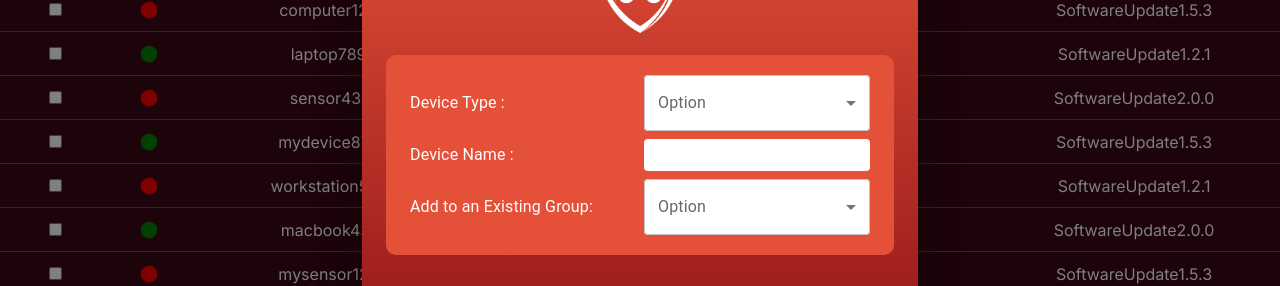
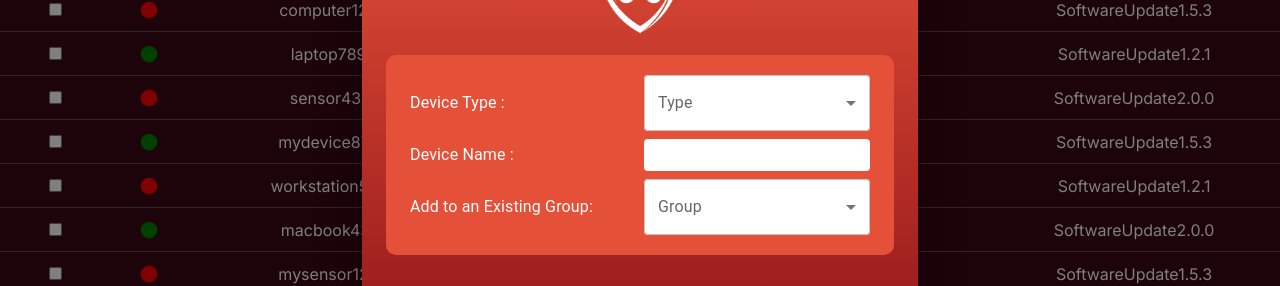
Before and after one commit to benjaminbaret/cerber-web-app, a Next.js app: page /devices in a window 1280 px wide. Both pictures are taken after a click on the button "New Device". Shown: the part 296-582 px from the top of the page. Built offline with nearby package versions, Linux system fonts and the light colour scheme.

Commit message:
Nouvelle base de données

```diff
--- a/src/app/component/popupnewdevice/page.tsx
+++ b/src/app/component/popupnewdevice/page.tsx
@@ -11,24 +11,69 @@ import DialogContentText from '@mui/material/DialogContentText';
 import IconButton from '@mui/material/IconButton';
 import CloseIcon from '@mui/icons-material/Close';
 import AddCircleOutlineIcon from '@mui/icons-material/AddCircleOutline';
+import FormControl from "@mui/material/FormControl";
+import InputLabel from "@mui/material/InputLabel";
+import Select, {SelectChangeEvent} from "@mui/material/Select";
+import MenuItem from "@mui/material/MenuItem";
+import Box from "@mui/material/Box";
+import supabase from "../../connexionDatabase/connectToDatabase";
+import Cookies from "js-cookie";
 
 
 
 const PopUpNewDevice = () => {
-
+  const [type, setType] = useState('');
+  const [name, setName] = useState('');
+  const [group, setGroup] = useState('');
   const [open, setOpen] = React.useState(false);
 
   const handleClickOpen = () => {
     setOpen(true);
   };
-
   const handleClose = () => {
     setOpen(false);
   };
 
+  const handleAddnewDevice  = async () => {
+    console.log('test');
+    console.log('type :', type);
+    console.log('name :', name);
+    console.log('group :', group);
+    try {
+      const dateActuelle = new Date();
+      const time = dateActuelle.toISOString();
+      console.log(`Heure actuelle: ${time}`);
+      //générer un ID de 6 chiffres et verifier dans la base de données s'il existe. S'il existe alors en regenerer un sinon on garde
+
+
+      /*const { data, error } = await supabase.from('devices').insert([{ name: name, type: type, hash:hashedPassword,signature:signature, userId:userId, updatedAt:time, groupId:groupId },]).select()
+
+      if (error) {
+        console.error('Erreur lors envoie des données :', error);
+        return;
+      }else{
+        const { data, error } = await supabase.from('users').select('*').eq('email', email);
+        if (error) {
+          console.error('Erreur lors de la récupération des données :', error);
+          return;
+        }
+        if (data && data.length > 0) {
+          const user = data[0];
+          console.log('Connexion réussie !');
+          Cookies.set('id', user.id);
+          Cookies.set('username', user.username);
+          window.location.href = 'http://localhost:3000/dashboard';
+        } else {
+          console.log('Utilisateur non trouvé.');
+        }
+      }*/
+    } catch (error) {
+      console.error('Erreur inattendue :', error);
+    }
+  }
+
   return (
     <React.Fragment>
-
       <Button onClick={handleClickOpen} style={{ backgroundColor: 'rgb(153, 27, 27)' }} className="border border-solid border-transparent hover:border-white">
         <DialogContentText id="color-text" style={{ color: 'white', textTransform: 'none' }}>
           <AddCircleOutlineIcon fontSize="small" className='mr-2' />
@@ -74,30 +119,58 @@ const PopUpNewDevice = () => {
           <div className="rounded-[10px]" style={{ display: 'flex', flexDirection: 'column', alignItems: 'center', backgroundColor: 'rgb(229, 80, 57)' }}>
             <DialogContent style={{ display: 'flex', alignItems: 'center' }}>
               <div className="flex justify-center w-full text-md">
-
                 <div className="grid grid-cols-2 gap-2" >
                   <div className="" style={{ display: 'flex', alignItems: 'center' }}>
                     <DialogContentText id="type-device" style={{ color: 'white' }}>
                       Device Type :
                     </DialogContentText></div>
                   <div className="bg-white rounded w-full" style={{ display: 'flex', alignItems: 'center' }}>
-                    <DropdownDevice />
+                    <Box style={{ width: '100%' }}>
+                      <FormControl fullWidth>
+                        <InputLabel id="demo-simple-select-label">Type</InputLabel>
+                        <Select
+                            labelId="demo-simple-select-label"
+                            id="type-simple-select"
+                            value={type}
+                            label="Type"
+                            onChange={(e) => setType(e.target.value)}>
+                          <MenuItem value="Rasp">Rasp</MenuItem>
+                          <MenuItem value="esp">esp</MenuItem>
+                          <MenuItem value="arduino">arduino</MenuItem>
+                        </Select>
+                      </FormControl>
+                    </Box>
                   </div>
                   <div className="" style={{ display: 'flex', alignItems: 'center' }}>
                     <DialogContentText id="name-device" style={{ color: 'white' }}>
                       Device Name :
                     </DialogContentText></div>
                   <input
-                    className="w-full text-black text-sm bg-white rounded h-8"
-                    style={{ paddingLeft: '8px', paddingRight: '8px' }}
-
+                      onChange={(e) => setName(e.target.value)} value={name}
+                      id="name-device-input"
+                      className="w-full text-black text-sm bg-white rounded h-8"
+                      style={{ paddingLeft: '8px', paddingRight: '8px' }}
                   />
                   <div className="" style={{ display: 'flex', alignItems: 'center' }}>
                     <DialogContentText id="type-device" style={{ color: 'white' }}>
                       Add to an Existing Group:
                     </DialogContentText></div>
                   <div className="bg-white rounded w-full" style={{ display: 'flex', alignItems: 'center' }}>
-                    <DropdownDevice />
+                    <Box style={{ width: '100%' }}>
+                      <FormControl fullWidth>
+                        <InputLabel id="demo-simple-select-label">Group</InputLabel>
+                        <Select
+                            labelId="demo-simple-select-label"
+                            id="demo-simple-select"
+                            value={group}
+                            label="Group"
+                            onChange={(e) => setGroup(e.target.value)}>
+                          <MenuItem value="[no group]">[no group]</MenuItem>
+                          <MenuItem value="Group1">Group1</MenuItem>
+                          <MenuItem value="Group2">Group2</MenuItem>
+                        </Select>
+                      </FormControl>
+                    </Box>
                   </div>
                 </div>
               </div>
@@ -107,7 +180,7 @@ const PopUpNewDevice = () => {
         </DialogContent>
 
         <DialogActions style={{ display: 'flex', flexDirection: 'column', alignItems: 'center', textTransform: 'none' }}>
-          <Button onClick={handleClose} style={{ textTransform: 'none' }} className="h-8 w-1/3 flex mb-4 justify-center text-white transition-colors duration-150 rounded-[15px] bg-[#E55039] border border-solid border-white hover:border-white" >
+          <Button onClick={handleAddnewDevice} style={{ textTransform: 'none' }} className="h-8 w-1/3 flex mb-4 justify-center text-white transition-colors duration-150 rounded-[15px] bg-[#E55039] border border-solid border-white hover:border-white" >
             Add Device
           </Button>
         </DialogActions>
--- a/src/app/devices/page.tsx
+++ b/src/app/devices/page.tsx
@@ -177,7 +177,7 @@ const devicesPage = () => {
                                 <div className="flex flex-col items-center justify-center">
                                     <div>Name</div>
                                     <div className="flex items-center justify-center pt-2 pb-2">
-                                        <img src="images/loupe.png" className="h-4 mr-2" onClick={inputSearchName} />
+                                        <img src="/images/loupe.png" className="h-4 mr-2" onClick={inputSearchName} />
                                         <input type="text" id="searchInputName" className="text-black text-xs rounded-full" />
                                     </div>
                                 </div>
@@ -211,7 +211,7 @@ const devicesPage = () => {
                                 <div className="flex flex-col items-center justify-center ">
                                     <div>Software</div>
                                     <div className="flex items-center justify-center pt-2 pb-2">
-                                        <img src="images/loupe.png" className="h-4 mr-2" onClick={inputSearchSoft} />
+                                        <img src="/images/loupe.png" className="h-4 mr-2" onClick={inputSearchSoft} />
                                         <input type="text" id="searchInputSoft" className="text-black text-xs rounded-full" />
                                     </div>
                                 </div>
@@ -220,7 +220,7 @@ const devicesPage = () => {
                                 <div className="flex flex-col items-center justify-center">
                                     <div>Last Update</div>
                                     <div className="flex items-center justify-center pt-2 pb-2">
-                                        <img src="images/loupe.png" className="h-4 mr-2 mb-19" onClick={inputSearchUpdate} />
+                                        <img src="/images/loupe.png" className="h-4 mr-2 mb-19" onClick={inputSearchUpdate} />
                                         <input type="text" id="inputLastUpdate" className="text-black text-xs rounded-full" />
                                     </div>
                                 </div>
--- a/src/app/signin/page.tsx
+++ b/src/app/signin/page.tsx
@@ -78,7 +78,7 @@ export default function SigninPage() {
                 <div className="flex justify-center w-1/3 text-lg">
                     Password :
                 </div>
-                <input onChange={(e) => setPassword(e.target.value)} value={password} className="w-2/3 text-black text-sm bg-white rounded-lg ml-5 mr-5 text-center" type="password">
+                <input value={email} onChange={(e) => setPassword(e.target.value)}  className="w-2/3 text-black text-sm bg-white rounded-lg ml-5 mr-5 text-center" type="password">
                 </input>
             </div>
         </div>
```
